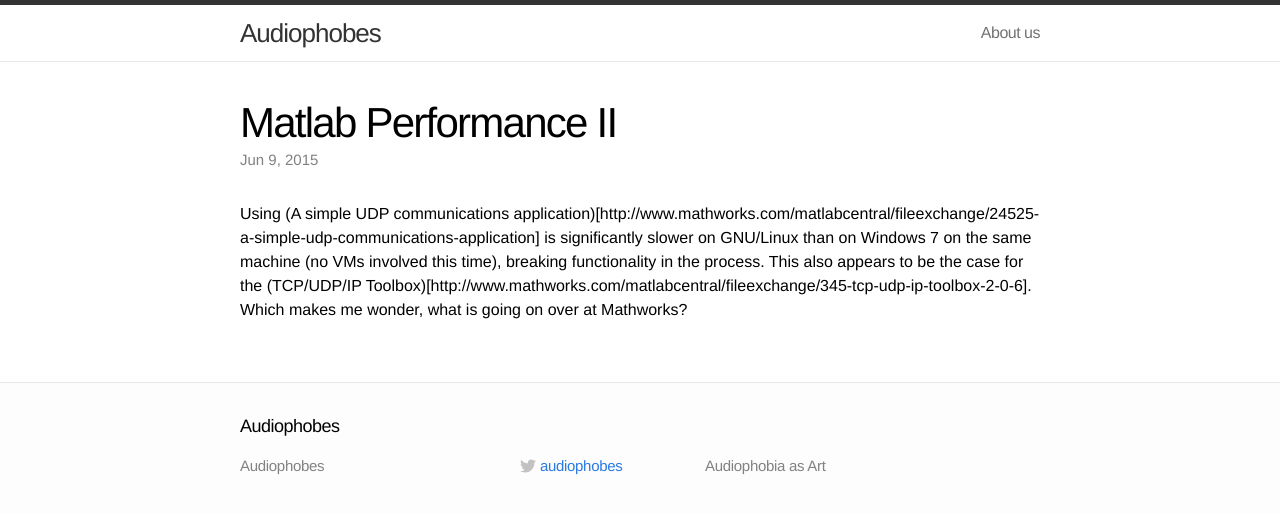
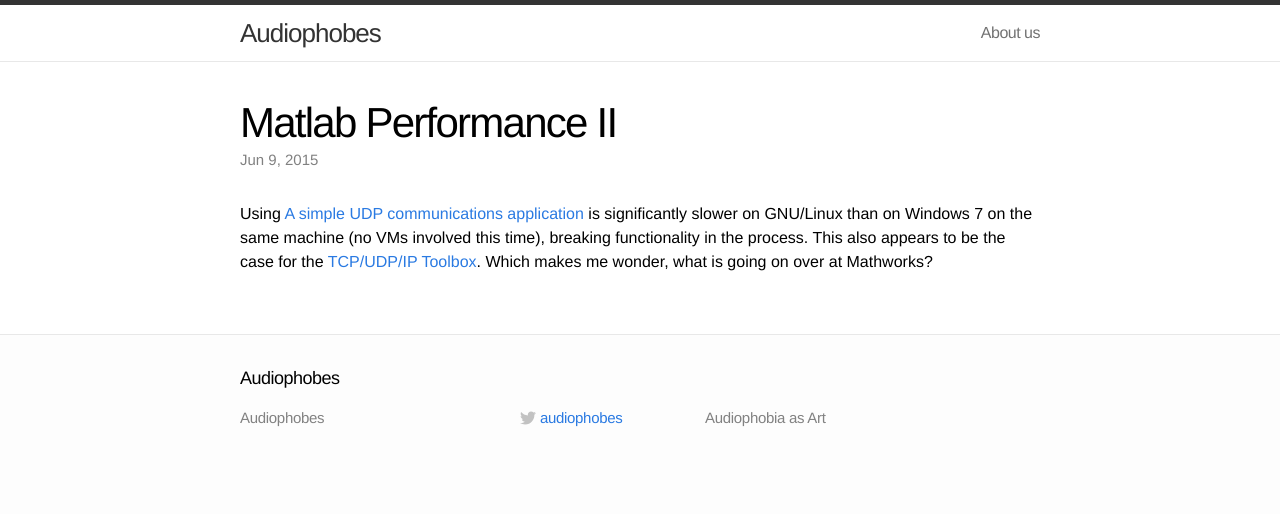
Before and after one commit to freiform/audiophobes, a Jekyll site: the page built from _posts/2015-06-09-matlab-performance-2.md, in a window 1280 px wide. Shown: the top 514 px of the page. Built offline with Jekyll 4.4.1, drawn with Linux system fonts in a browser that asks for light colours.

Commit message:
parenthesis!

```diff
--- a/_posts/2015-06-09-matlab-performance-2.md
+++ b/_posts/2015-06-09-matlab-performance-2.md
@@ -4,4 +4,4 @@
 title : Matlab Performance II
 ---
 
-Using (A simple UDP communications application)[http://www.mathworks.com/matlabcentral/fileexchange/24525-a-simple-udp-communications-application] is significantly slower on GNU/Linux than on Windows 7 on the same machine (no VMs involved this time), breaking functionality in the process. This also appears to be the case for the (TCP/UDP/IP Toolbox)[http://www.mathworks.com/matlabcentral/fileexchange/345-tcp-udp-ip-toolbox-2-0-6]. Which makes me wonder, what is going on over at Mathworks?
+Using [A simple UDP communications application](http://www.mathworks.com/matlabcentral/fileexchange/24525-a-simple-udp-communications-application) is significantly slower on GNU/Linux than on Windows 7 on the same machine (no VMs involved this time), breaking functionality in the process. This also appears to be the case for the [TCP/UDP/IP Toolbox](http://www.mathworks.com/matlabcentral/fileexchange/345-tcp-udp-ip-toolbox-2-0-6). Which makes me wonder, what is going on over at Mathworks?
```
